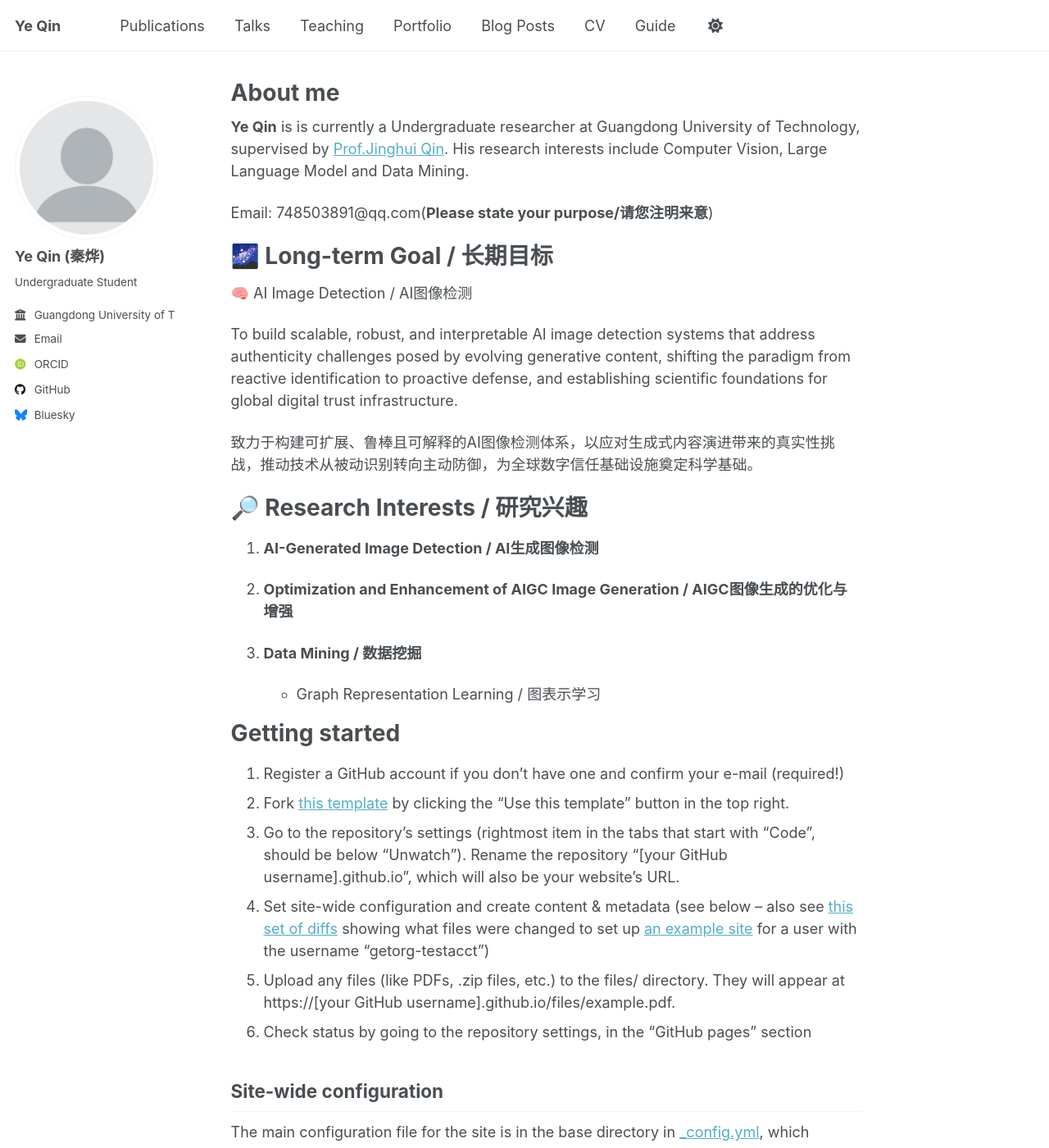
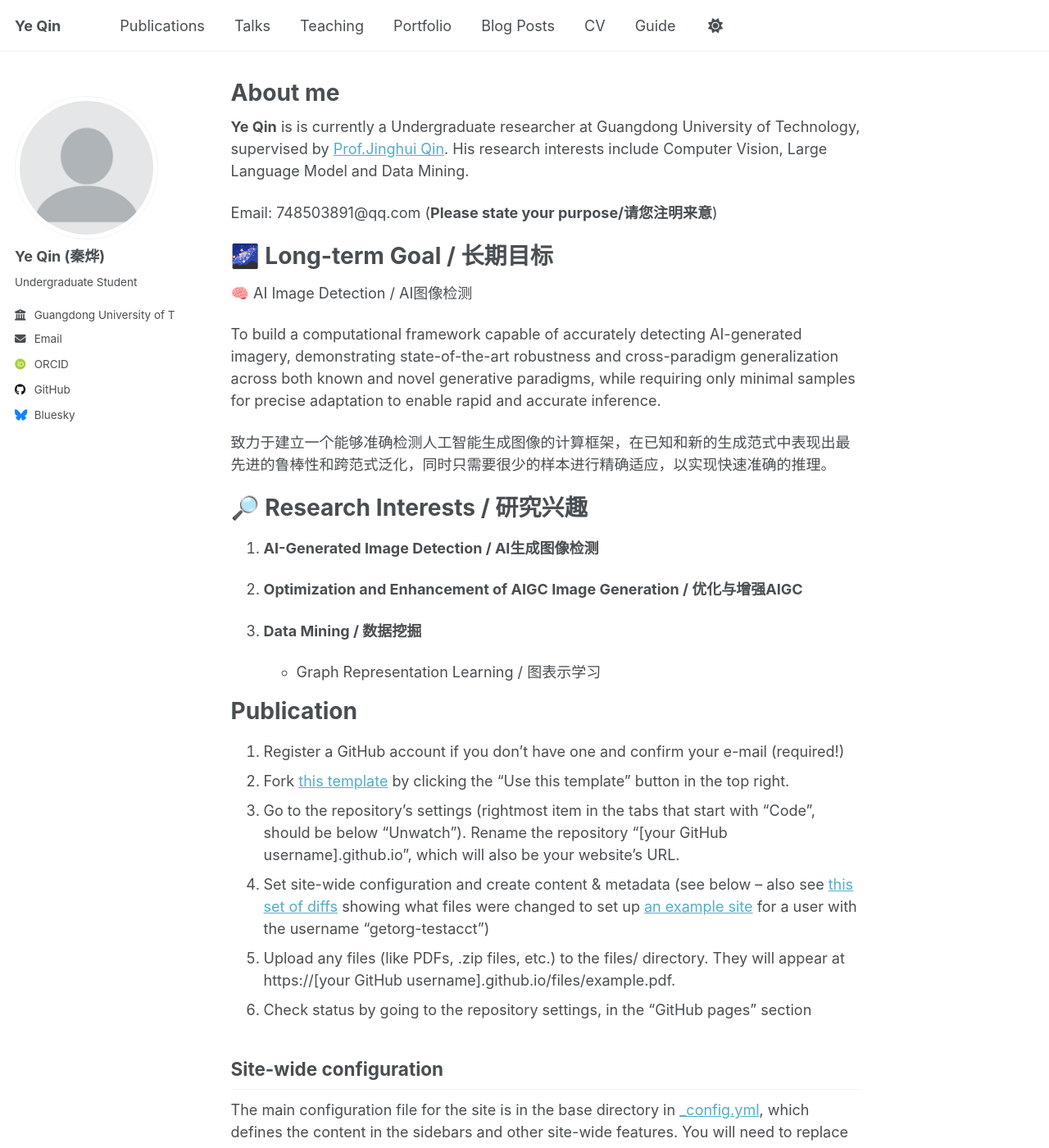
Before and after one commit to suannaige/suannaige.github.io, a Jekyll site: the page built from _pages/about.md, in a window 1280 px wide and 1400 px high. Shown: the whole window at 82% size. Built offline with Jekyll 4.4.1, drawn with Linux system fonts in a browser that asks for light colours; some web fonts are replaced; a script that is not in the unit is left out.

Commit message:
修改了长期目标

```diff
--- a/_pages/about.md
+++ b/_pages/about.md
@@ -9,27 +9,27 @@ redirect_from:
 
 **Ye Qin** is is currently a Undergraduate researcher at Guangdong University of Technology, supervised by [Prof.Jinghui Qin](https://scholar.google.co.jp/citations?user=HIQBxXAAAAAJ&hl=zh-CN&oi=ao).  His research interests include Computer Vision, Large Language Model and Data Mining.
 
-Email: 748503891@qq.com(**Please state your purpose/请您注明来意**)
+Email: 748503891@qq.com (**Please state your purpose/请您注明来意**)
 
 🌌 Long-term Goal / 长期目标
 ======
 🧠 AI Image Detection / AI图像检测
 
-To build scalable, robust, and interpretable AI image detection systems that address authenticity challenges posed by evolving generative content, shifting the paradigm from reactive identification to proactive defense, and establishing scientific foundations for global digital trust infrastructure.
+To build a computational framework capable of accurately detecting AI-generated imagery, demonstrating state-of-the-art robustness and cross-paradigm generalization across both known and novel generative paradigms, while requiring only minimal samples for precise adaptation to enable rapid and accurate inference.
 
 
-致力于构建可扩展、鲁棒且可解释的AI图像检测体系，以应对生成式内容演进带来的真实性挑战，推动技术从被动识别转向主动防御，为全球数字信任基础设施奠定科学基础。
+致力于建立一个能够准确检测人工智能生成图像的计算框架，在已知和新的生成范式中表现出最先进的鲁棒性和跨范式泛化，同时只需要很少的样本进行精确适应，以实现快速准确的推理。
 
 🔎 Research Interests / 研究兴趣
 ======
 1. **AI-Generated Image Detection / AI生成图像检测**
 
-2. **Optimization and Enhancement of AIGC Image Generation / AIGC图像生成的优化与增强**
+2. **Optimization and Enhancement of AIGC Image Generation / 优化与增强AIGC**
 
 3. **Data Mining / 数据挖掘**
    - Graph Representation Learning / 图表示学习
 
-Getting started
+Publication
 ======
 1. Register a GitHub account if you don't have one and confirm your e-mail (required!)
 2. Fork [this template](https://github.com/academicpages/academicpages.github.io) by clicking the "Use this template" button in the top right.
```
